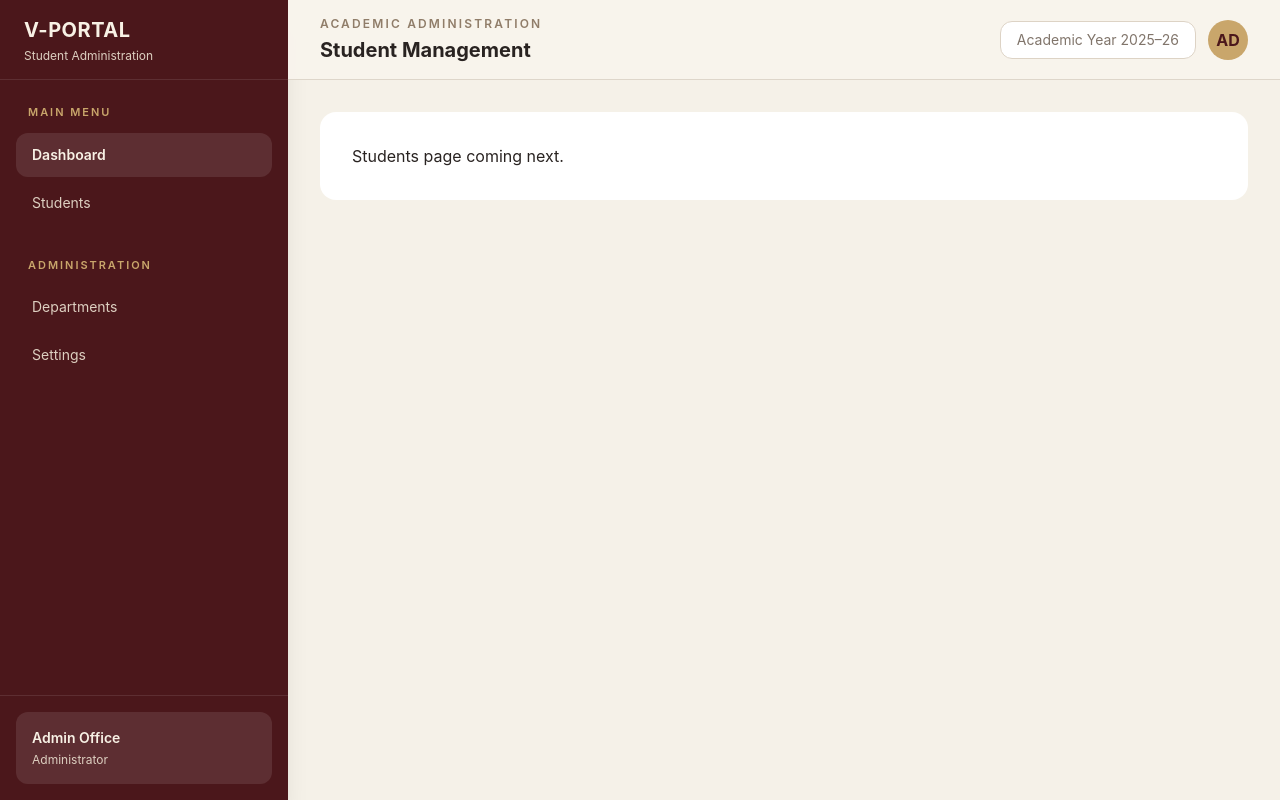
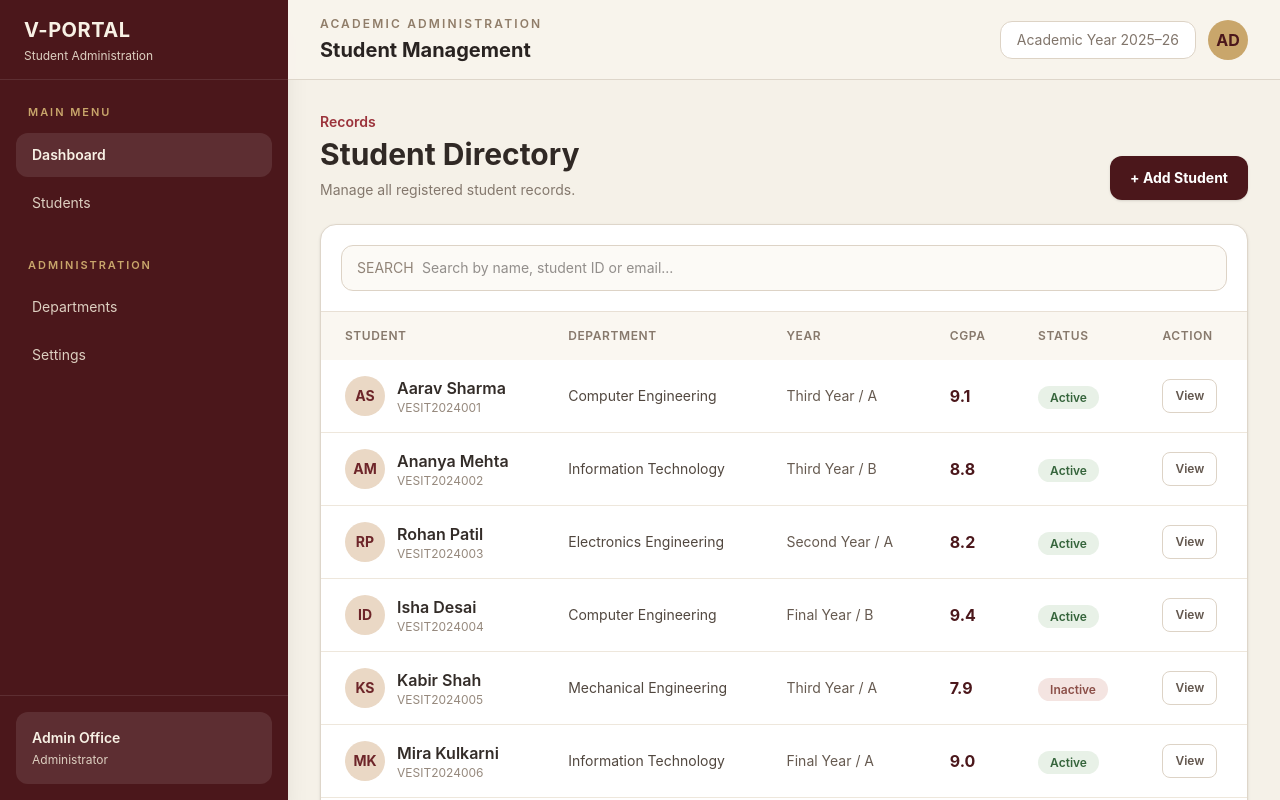
Before and after one commit to Vinit1409/Student-Management-System, a React (Vite) app: page /students in a window 1280 px wide. Shown: the top 800 px of the page. Built offline with nearby package versions, Linux system fonts and the light colour scheme.

Commit message:
feat: add student directory table

```diff
--- a/src/App.jsx
+++ b/src/App.jsx
@@ -1,10 +1,19 @@
-import { Routes, Route, Navigate } from "react-router-dom";
+import { useState } from "react";
+import {
+  Navigate,
+  Route,
+  Routes,
+} from "react-router-dom";
 
 import Header from "./components/Header";
 import Sidebar from "./components/Sidebar";
 import Dashboard from "./pages/Dashboard";
+import Students from "./pages/Students";
+import { initialStudents } from "./data/students";
 
 function App() {
+  const [students] = useState(initialStudents);
+
   return (
     <div className="min-h-screen bg-[#f5f1e8]">
       <Sidebar />
@@ -18,11 +27,7 @@ function App() {
 
             <Route
               path="/students"
-              element={
-                <div className="rounded-2xl bg-white p-8">
-                  Students page coming next.
-                </div>
-              }
+              element={<Students students={students} />}
             />
 
             <Route
--- /dev/null
+++ b/src/pages/Students.jsx
@@ -0,0 +1,181 @@
+import { useMemo, useState } from "react";
+
+function Students({ students }) {
+  const [search, setSearch] = useState("");
+
+  const filteredStudents = useMemo(() => {
+    const query = search.toLowerCase().trim();
+
+    return students.filter((student) => {
+      return (
+        student.name.toLowerCase().includes(query) ||
+        student.studentId.toLowerCase().includes(query) ||
+        student.email.toLowerCase().includes(query)
+      );
+    });
+  }, [students, search]);
+
+  return (
+    <div className="space-y-6">
+      <section className="flex flex-col justify-between gap-4 md:flex-row md:items-end">
+        <div>
+          <p className="text-sm font-semibold text-[#9b333b]">
+            Records
+          </p>
+
+          <h1 className="mt-1 text-3xl font-bold text-[#302925]">
+            Student Directory
+          </h1>
+
+          <p className="mt-2 text-sm text-[#84786d]">
+            Manage all registered student records.
+          </p>
+        </div>
+
+        <button className="rounded-xl bg-[#4b171b] px-5 py-3 text-sm font-bold text-white shadow-sm transition hover:bg-[#641f25]">
+          + Add Student
+        </button>
+      </section>
+
+      <section className="rounded-2xl border border-[#ded6ca] bg-white shadow-sm">
+        <div className="border-b border-[#e8e0d5] p-5">
+          <div className="relative">
+            <span className="absolute left-4 top-1/2 -translate-y-1/2 text-sm text-[#918478]">
+              SEARCH
+            </span>
+
+            <input
+              type="text"
+              value={search}
+              onChange={(event) =>
+                setSearch(event.target.value)
+              }
+              placeholder="Search by name, student ID or email..."
+              className="w-full rounded-xl border border-[#ddd3c6] bg-[#fcfaf6] py-3 pl-20 pr-4 text-sm outline-none transition focus:border-[#8d3b42] focus:ring-2 focus:ring-[#8d3b42]/10"
+            />
+          </div>
+        </div>
+
+        <div className="overflow-x-auto">
+          <table className="w-full min-w-[900px]">
+            <thead className="bg-[#faf7f1]">
+              <tr>
+                <th className="px-6 py-4 text-left text-xs font-semibold uppercase tracking-wider text-[#87796c]">
+                  Student
+                </th>
+
+                <th className="px-6 py-4 text-left text-xs font-semibold uppercase tracking-wider text-[#87796c]">
+                  Department
+                </th>
+
+                <th className="px-6 py-4 text-left text-xs font-semibold uppercase tracking-wider text-[#87796c]">
+                  Year
+                </th>
+
+                <th className="px-6 py-4 text-left text-xs font-semibold uppercase tracking-wider text-[#87796c]">
+                  CGPA
+                </th>
+
+                <th className="px-6 py-4 text-left text-xs font-semibold uppercase tracking-wider text-[#87796c]">
+                  Status
+                </th>
+
+                <th className="px-6 py-4 text-left text-xs font-semibold uppercase tracking-wider text-[#87796c]">
+                  Action
+                </th>
+              </tr>
+            </thead>
+
+            <tbody className="divide-y divide-[#eee7dc]">
+              {filteredStudents.map((student) => (
+                <tr
+                  key={student.id}
+                  className="transition hover:bg-[#fcfaf6]"
+                >
+                  <td className="px-6 py-4">
+                    <div className="flex items-center gap-3">
+                      <div className="flex h-10 w-10 items-center justify-center rounded-full bg-[#ead8c5] text-sm font-bold text-[#6d2529]">
+                        {getInitials(student.name)}
+                      </div>
+
+                      <div>
+                        <p className="font-semibold text-[#332c28]">
+                          {student.name}
+                        </p>
+
+                        <p className="text-xs text-[#95887c]">
+                          {student.studentId}
+                        </p>
+                      </div>
+                    </div>
+                  </td>
+
+                  <td className="px-6 py-4 text-sm text-[#51473f]">
+                    {student.department}
+                  </td>
+
+                  <td className="px-6 py-4 text-sm text-[#665a50]">
+                    {student.year} / {student.division}
+                  </td>
+
+                  <td className="px-6 py-4 font-bold text-[#4b171b]">
+                    {student.cgpa.toFixed(1)}
+                  </td>
+
+                  <td className="px-6 py-4">
+                    <StatusBadge status={student.status} />
+                  </td>
+
+                  <td className="px-6 py-4">
+                    <button className="rounded-lg border border-[#ddd3c6] px-3 py-2 text-xs font-semibold text-[#62564d] hover:bg-[#f4eee5]">
+                      View
+                    </button>
+                  </td>
+                </tr>
+              ))}
+            </tbody>
+          </table>
+        </div>
+
+        {filteredStudents.length === 0 && (
+          <div className="p-12 text-center">
+            <p className="font-semibold text-[#4c433d]">
+              No students found
+            </p>
+
+            <p className="mt-1 text-sm text-[#92857a]">
+              Try a different search term.
+            </p>
+          </div>
+        )}
+      </section>
+    </div>
+  );
+}
+
+function getInitials(name) {
+  return name
+    .split(" ")
+    .map((word) => word[0])
+    .join("")
+    .slice(0, 2)
+    .toUpperCase();
+}
+
+function StatusBadge({ status }) {
+  const active = status === "Active";
+
+  return (
+    <span
+      className={`rounded-full px-3 py-1 text-xs font-semibold ${
+        active
+          ? "bg-[#e8f1e7] text-[#35643b]"
+          : "bg-[#f4e4e1] text-[#8b4e47]"
+      }`}
+    >
+      {status}
+    </span>
+  );
+}
+
+export default Students;
```
